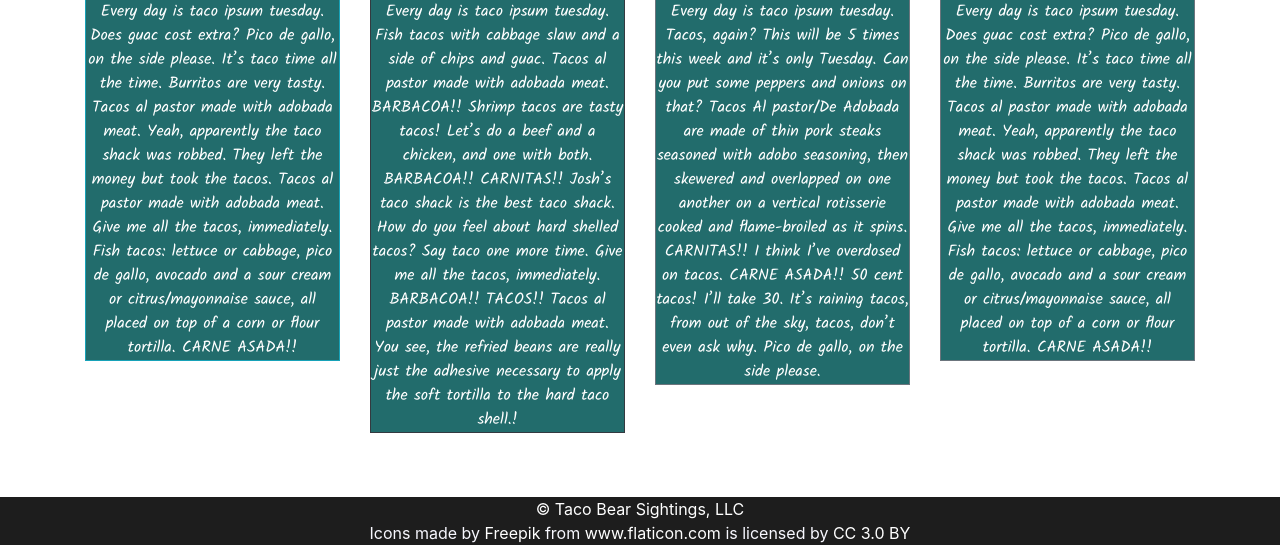
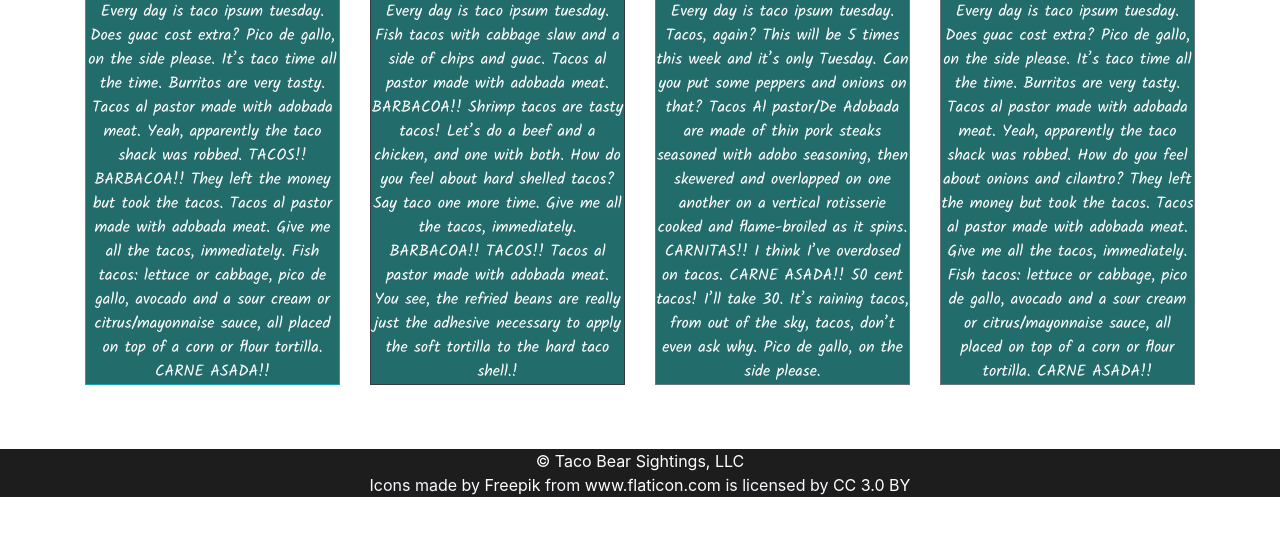
Before and after one commit to jisbell347/bootstrap-4-challenge, a PHP site: page / in a window 1280 px wide. Shown: the part 1238-1783 px from the top of the page. After the commit the page ends 1735 px from the top, so only its background shows below. Run offline with PHP 8.4, Linux system fonts and the light colour scheme.

Commit message:
Added text to fact paragraphs to even them out

```diff
--- a/index.php
+++ b/index.php
@@ -70,7 +70,7 @@
 						<img src="https://kellidgordonlibertyblog.files.wordpress.com/2016/01/bear-soft-taco-sleeping-bags-lol.jpg" alt="Taco Bear Meme" class="rounded-circle pb-2" width="200" height="200">
 						<p class="border border-info fact-text">Every day is taco ipsum tuesday. Does guac cost extra? Pico de gallo,
 							on the side please. It’s taco time all the time. Burritos are very tasty. Tacos al pastor made with adobada meat.
-							Yeah, apparently the taco shack was robbed. They left the money but took the tacos. Tacos al pastor made with adobada
+							Yeah, apparently the taco shack was robbed. TACOS!! BARBACOA!! They left the money but took the tacos. Tacos al pastor made with adobada
 							meat. Give me all the tacos, immediately. Fish tacos: lettuce or cabbage, pico de gallo, avocado and a sour cream or
 							citrus/mayonnaise sauce, all placed on top of a corn or flour tortilla. CARNE ASADA!!</p>
 					</div>
@@ -78,8 +78,7 @@
 						<img src="https://pbs.twimg.com/profile_images/528635435413942272/MyKc1vpV.jpeg" alt="Taco Bear Meme" class="rounded-circle pb-2" width="200" height="200">
 						<p class="border border-dark fact-text">Every day is taco ipsum tuesday. Fish tacos with cabbage slaw and a
 							side of chips and guac. Tacos al pastor made with adobada meat. BARBACOA!! Shrimp tacos are tasty tacos!
-							Let’s do a beef and a chicken, and one with both. BARBACOA!! CARNITAS!! Josh’s taco shack is the best taco shack.
-							How do you feel about hard shelled tacos? Say taco one more time. Give me all the tacos, immediately. BARBACOA!!
+							Let’s do a beef and a chicken, and one with both. How do you feel about hard shelled tacos? Say taco one more time. Give me all the tacos, immediately. BARBACOA!!
 							TACOS!! Tacos al pastor made with adobada meat. You see, the refried beans are really just the adhesive necessary
 							to apply the soft tortilla to the hard taco shell.!</p>
 					</div>
@@ -96,7 +95,7 @@
 						<img src="https://encrypted-tbn0.gstatic.com/images?q=tbn:ANd9GcTzx3-n8f4u7rU8TXx3dG_m_0rSD7T04apSW3fut1iBT5YaRVgC" alt="Taco Bear Meme" class="rounded-circle pb-2" width="200" height="200">
 						<p class="border border-secondary fact-text">Every day is taco ipsum tuesday. Does guac cost extra? Pico de gallo,
 							on the side please. It’s taco time all the time. Burritos are very tasty. Tacos al pastor made with
-							adobada meat. Yeah, apparently the taco shack was robbed. They left the money but took the tacos. Tacos
+							adobada meat. Yeah, apparently the taco shack was robbed. How do you feel about onions and cilantro? They left the money but took the tacos. Tacos
 							al pastor made with adobada meat. Give me all the tacos, immediately. Fish tacos: lettuce or cabbage, pico
 							de gallo, avocado and a sour cream or citrus/mayonnaise sauce, all placed on top of a corn or flour tortilla.
 							CARNE ASADA!!</p>
```
